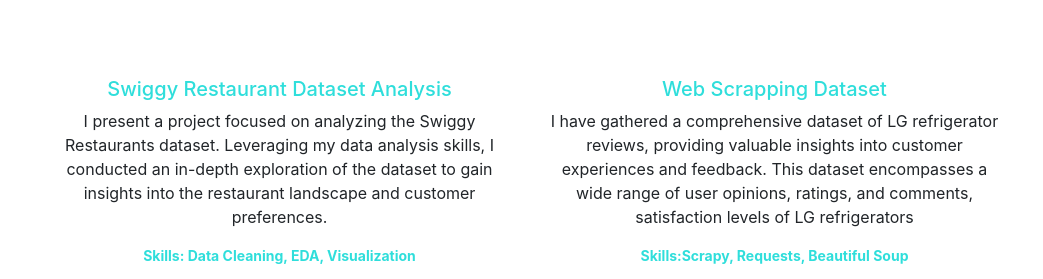
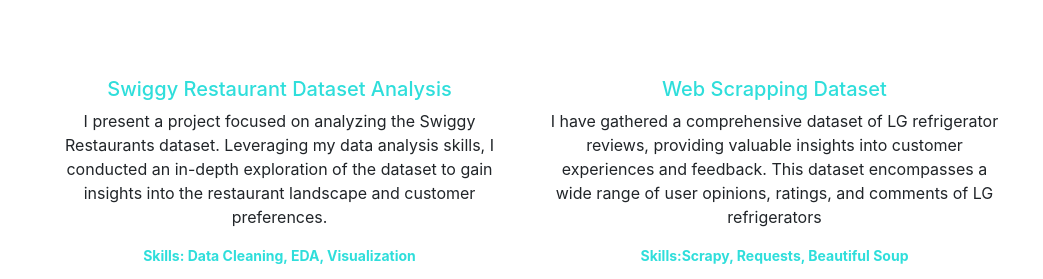
Before and after one commit to VidhiSrivastav/Vidhi_Portfolio, a plain HTML site: page docs/portfolio.html in a window 1280 px wide. Shown: the part 2631-2910 px from the top of the page, without its empty margins (113-1156 px from the left). Drawn offline with nearby package versions, Linux system fonts and the light colour scheme.

Commit message:
Description added

```diff
--- a/docs/portfolio.html
+++ b/docs/portfolio.html
@@ -282,7 +282,7 @@
                         <a target="_blank " class="title-link " href="https://www.kaggle.com/datasets/vidhisrivastava/lg-refrigerator-reviews-dataset">
                             <h5>Web Scrapping Dataset</h5>
                         </a>
-                        <p class="project-des ">I have gathered a comprehensive dataset of LG refrigerator reviews, providing valuable insights into customer experiences and feedback. This dataset encompasses a wide range of user opinions, ratings, and comments, satisfaction levels of LG refrigerators
+                        <p class="project-des ">I have gathered a comprehensive dataset of LG refrigerator reviews, providing valuable insights into customer experiences and feedback. This dataset encompasses a wide range of user opinions, ratings, and comments of LG refrigerators
                         </p>
                         <p class="skills ">
                             <span class="bold ">Skills:Scrapy, Requests, Beautiful Soup </span>
```
